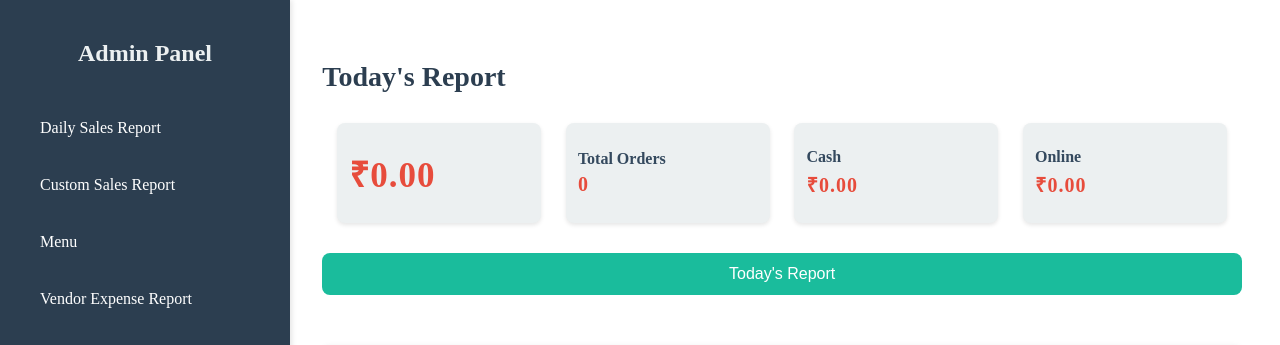
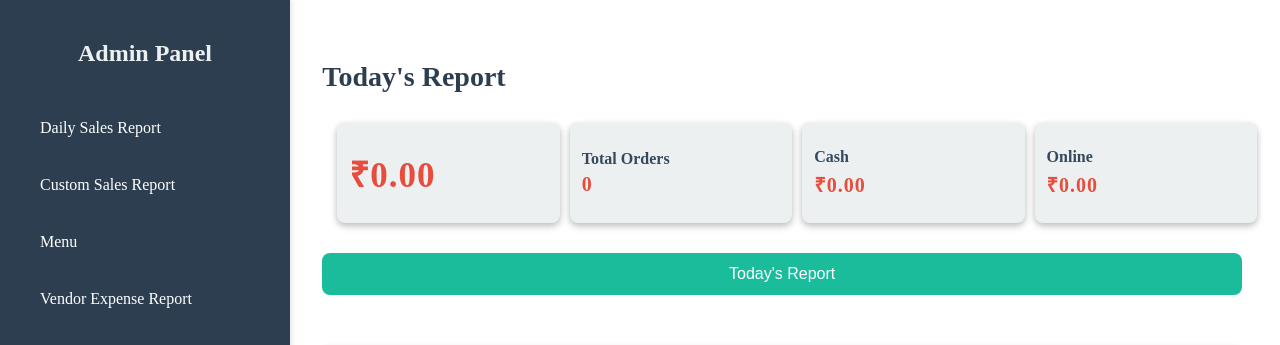
Before and after one commit to dk1604/AnnapurnaOrderManagement, a Flask app: page /order/dashboard in a window 1280 px wide. Shown: the top 345 px of the page. Run offline with Flask 3, Linux system fonts and the light colour scheme; data that the repository does not hold is empty; parts of the project's set-up code (start-up, migrations or seed data) failed here and were passed over; some libraries are stand-ins or nearby versions.

Commit message:
Update dashboard.css

```diff
--- a/src/static/css/dashboard.css
+++ b/src/static/css/dashboard.css
@@ -95,12 +95,12 @@
       border-radius: 8px;
       /*height: 100px;*/
       gap: 10px;
+      width: 100%;
     }
 
     .sales-summary > div {
       flex: 1;
-      min-width: 120px;
-      max-width: 180px;
+      min-width: 0px;
       height: 80px;
       padding: 10px 12px;
       background-color: #ecf0f1;
@@ -109,7 +109,7 @@
       flex-direction: column;
       justify-content: center;
       align-items: flex-start;
-      box-shadow: 0 2px 4px rgba(0,0,0,0.1);
+      box-shadow: 0 4px 8px rgba(0, 0, 0, 0.1), 0 2px 6px rgba(0, 0, 0, 0.2);
     }
 
     .sales-summary h3 {
```
